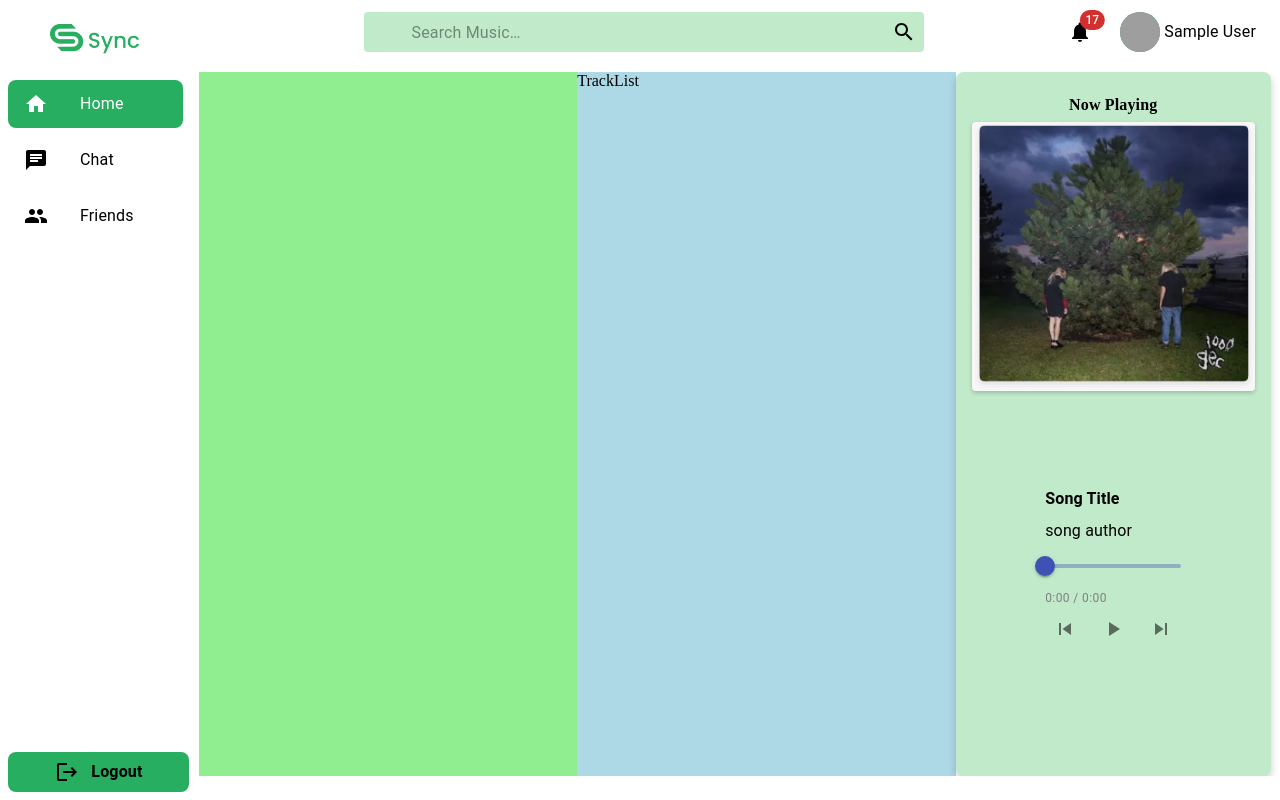
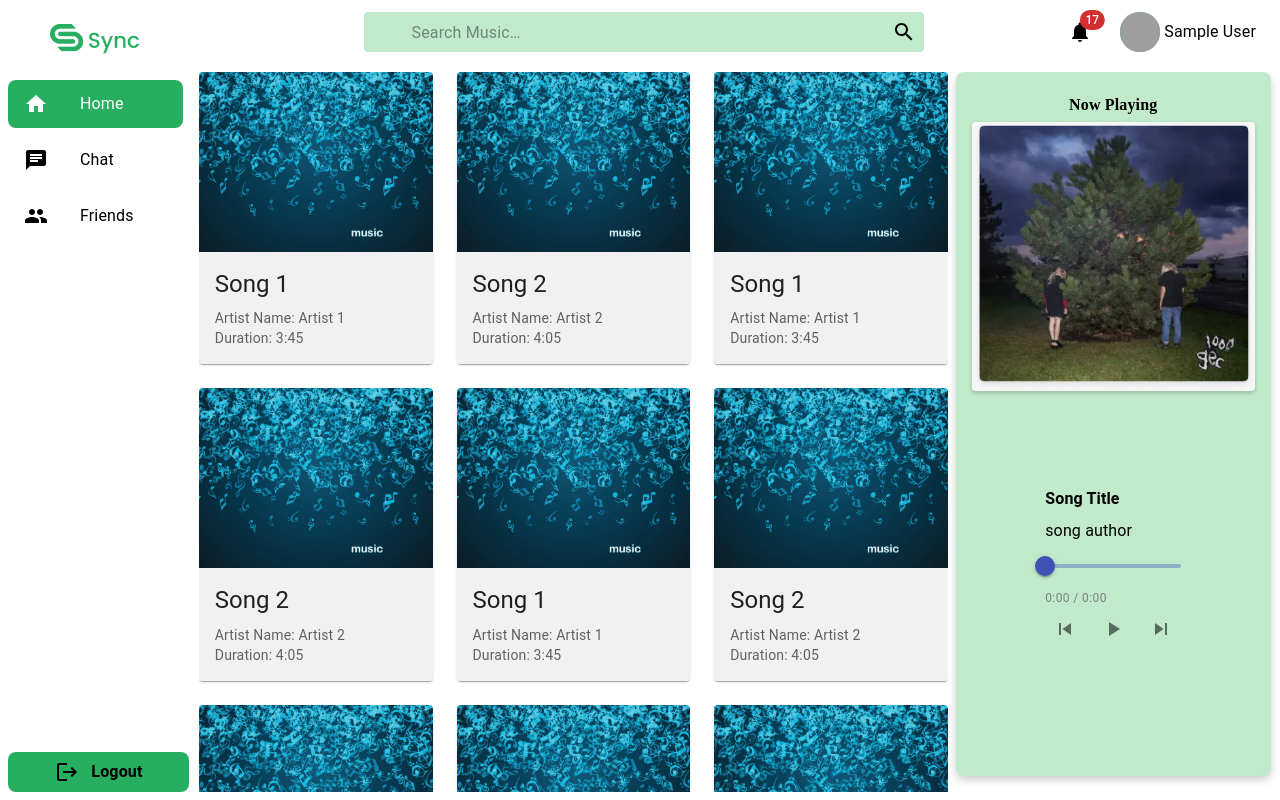
Before and after one commit to Sync-Chord/chord-sync-client, a React (Create React App) app: page /auth in a window 1280 px wide. Built offline with nearby package versions, Linux system fonts and the light colour scheme; sample sign-in values are in the browser's storage; grey boxes are pictures that could not be loaded.

Commit message:
Music Card added

```diff
--- /dev/null
+++ b/src/components/common/MusicCard.tsx
@@ -0,0 +1,45 @@
+import {
+  Card,
+  CardActionArea,
+  CardContent,
+  CardMedia,
+  Typography,
+} from "@mui/material";
+
+interface MusicCardProps {
+  musicImage: string;
+  title: string;
+  artist: string;
+  duration: string;
+  handleClick: () => void;
+}
+
+const MusicCard = (props: MusicCardProps) => {
+  const { musicImage, title, artist, duration, handleClick } = props;
+
+  return (
+    <Card sx={{ maxWidth: 345 }}>
+      <CardActionArea onClick={handleClick} sx={{ cursor: "cursor" }}>
+        <CardMedia
+          component="img"
+          height="180"
+          image={musicImage}
+          alt={title}
+        />
+        <CardContent sx={{ backgroundColor: "#f1f1f1" }}>
+          <Typography gutterBottom variant="h5" component="div">
+            {title}
+          </Typography>
+          <Typography variant="body2" color="text.secondary">
+            Artist Name: {artist}
+          </Typography>
+          <Typography variant="body2" color="text.secondary">
+            Duration: {duration}
+          </Typography>
+        </CardContent>
+      </CardActionArea>
+    </Card>
+  );
+};
+
+export default MusicCard;
--- a/src/components/screens/home/Discover.tsx
+++ /dev/null
@@ -1,8 +0,0 @@
-import { Box } from "@mui/system"
-import React from "react"
-
-const Discover = () => {
-  return <Box></Box>
-}
-
-export default Discover
--- a/src/components/screens/home/Home.tsx
+++ b/src/components/screens/home/Home.tsx
@@ -1,40 +1,106 @@
-import { Box } from "@mui/system"
-import Discover from "./Discover"
-import TrackList from "./TrackList"
+import { Box } from "@mui/system";
+import MusicCard from "../../common/MusicCard";
+import { Grid, Paper, styled } from "@mui/material";
+import sada from "../../../assests/images/sada.jpg";
 
 const Home = () => {
+  const Item = styled(Paper)(({ theme }) => ({
+    backgroundColor: theme.palette.mode === "dark" ? "#1A2027" : "#fff",
+    ...theme.typography.body2,
+    padding: theme.spacing(2),
+    textAlign: "center",
+    color: theme.palette.text.secondary,
+  }));
+
+  const musicCardsData = [
+    {
+      musicImage: sada,
+      title: "Song 1",
+      artist: "Artist 1",
+      duration: "3:45",
+    },
+    {
+      musicImage: sada,
+      title: "Song 2",
+      artist: "Artist 2",
+      duration: "4:05",
+    },
+    {
+      musicImage: sada,
+      title: "Song 1",
+      artist: "Artist 1",
+      duration: "3:45",
+    },
+    {
+      musicImage: sada,
+      title: "Song 2",
+      artist: "Artist 2",
+      duration: "4:05",
+    },
+    {
+      musicImage: sada,
+      title: "Song 1",
+      artist: "Artist 1",
+      duration: "3:45",
+    },
+    {
+      musicImage: sada,
+      title: "Song 2",
+      artist: "Artist 2",
+      duration: "4:05",
+    },
+    {
+      musicImage: sada,
+      title: "Song 1",
+      artist: "Artist 1",
+      duration: "3:45",
+    },
+    {
+      musicImage: sada,
+      title: "Song 2",
+      artist: "Artist 2",
+      duration: "4:05",
+    },
+    {
+      musicImage: sada,
+      title: "Song 1",
+      artist: "Artist 1",
+      duration: "3:45",
+    },
+    {
+      musicImage: sada,
+      title: "Song 2",
+      artist: "Artist 2",
+      duration: "4:05",
+    },
+  ];
+
+
   return (
     <Box
       sx={{
-        display: "flex",
-        width: "100%",
-        height: "100%",
-        backgroundColor: "red",
-        label: "main",
+        flexGrow: 1,
+        width: "99%",
+        height: "90vh",
+        overflowY: "auto",
+        scrollbarWidth: "none",
       }}
     >
-      <Box
-        sx={{
-          display: "flex",
-          width: "50%",
-          backgroundColor: "lightgreen",
-          label: "left",
-        }}
-      >
-        <Discover />
-      </Box>
-      <Box
-        sx={{
-          display: "flex",
-          width: "50%",
-          backgroundColor: "lightblue",
-          label: "Right",
-        }}
-      >
-        <TrackList />
-      </Box>
+      <Grid container spacing={{ xs: 2, md: 3 }} columns={3}>
+        {musicCardsData.map((musicCard, index) => (
+          <Grid item xs={1} key={index}>
+            <MusicCard
+              musicImage={musicCard.musicImage}
+              title={musicCard.title}
+              artist={musicCard.artist}
+              duration={musicCard.duration}
+              handleClick={() => console.log(`Clicked on ${musicCard.title}`)}
+            />
+          </Grid>
+        ))}
+      </Grid>
     </Box>
-  )
-}
+  );
+};
 
-export default Home
+export default Home;
--- a/src/components/screens/home/TrackList.tsx
+++ /dev/null
@@ -1,7 +0,0 @@
-import React from "react"
-
-const TrackList = () => {
-  return <div>TrackList</div>
-}
-
-export default TrackList
```
